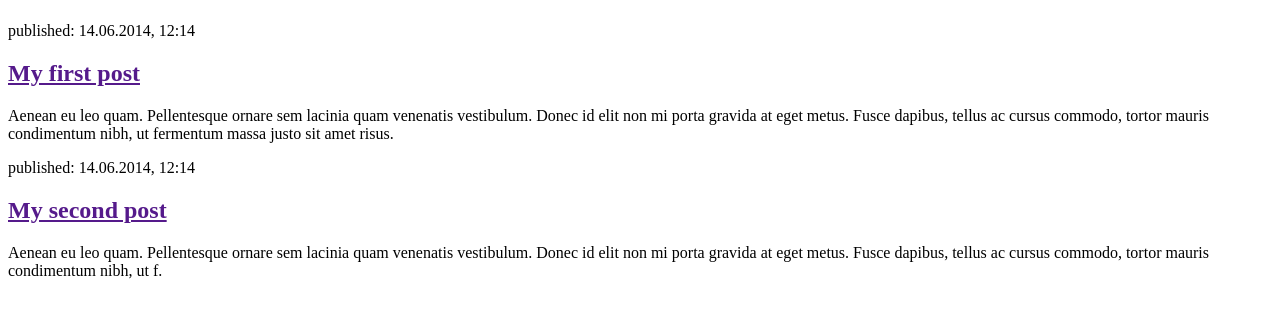
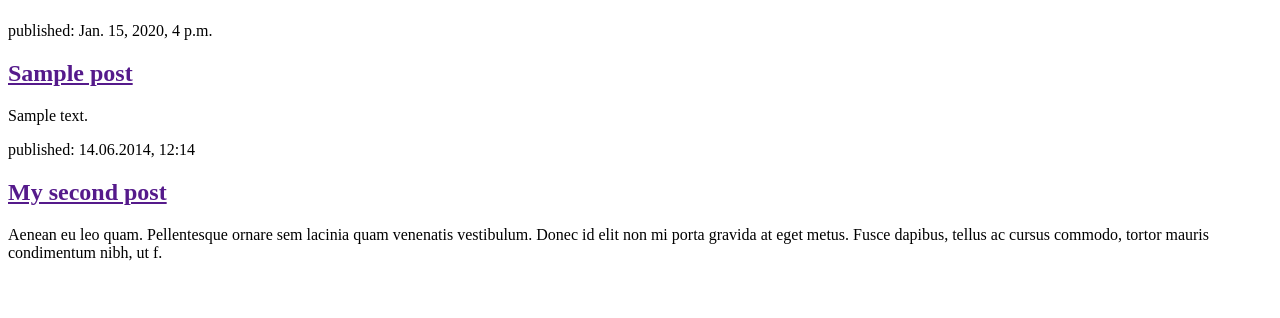
Before and after one commit to AukenovM/my-first-blog, a Django app: page / in a window 1280 px wide. Shown: the part 58-376 px from the top of the page. Run offline with Django 3.2, Linux system fonts and the light colour scheme; tables that the repository leaves empty hold one stand-in row (values such as "Sample post").

Commit message:
Modified templates to display posts from database.

```diff
--- a/blog/templates/blog/post_list.html
+++ b/blog/templates/blog/post_list.html
@@ -7,12 +7,13 @@
         <header>
             <h1><a href="/">Django Blog</a></h1>
         </header>
-
+        {% for post in posts %}
         <article>
-            <time>published: 14.06.2014, 12:14</time>
-            <h2><a href="">My first post</a></h2>
-            <p>Aenean eu leo quam. Pellentesque ornare sem lacinia quam venenatis vestibulum. Donec id elit non mi porta gravida at eget metus. Fusce dapibus, tellus ac cursus commodo, tortor mauris condimentum nibh, ut fermentum massa justo sit amet risus.</p>
+            <time>published: {{ post.published_date }}</time>
+            <h2><a href="">{{ post.title }}</a></h2>
+            <p>{{ post.text|linebreaksbr }}</p>
         </article>
+        {% endfor %}
 
         <article>
             <time>published: 14.06.2014, 12:14</time>
--- a/blog/views.py
+++ b/blog/views.py
@@ -1,6 +1,8 @@
 from django.shortcuts import render
+from django.utils import timezone
+from .models import Post
 
-# Create your views here.
 
 def post_list(request):
-    return render(request, 'blog/post_list.html', {})
+    posts = Post.objects.filter(published_date__lte=timezone.now()).order_by('published_date')
+    return render(request, 'blog/post_list.html', {'posts': posts})
```
